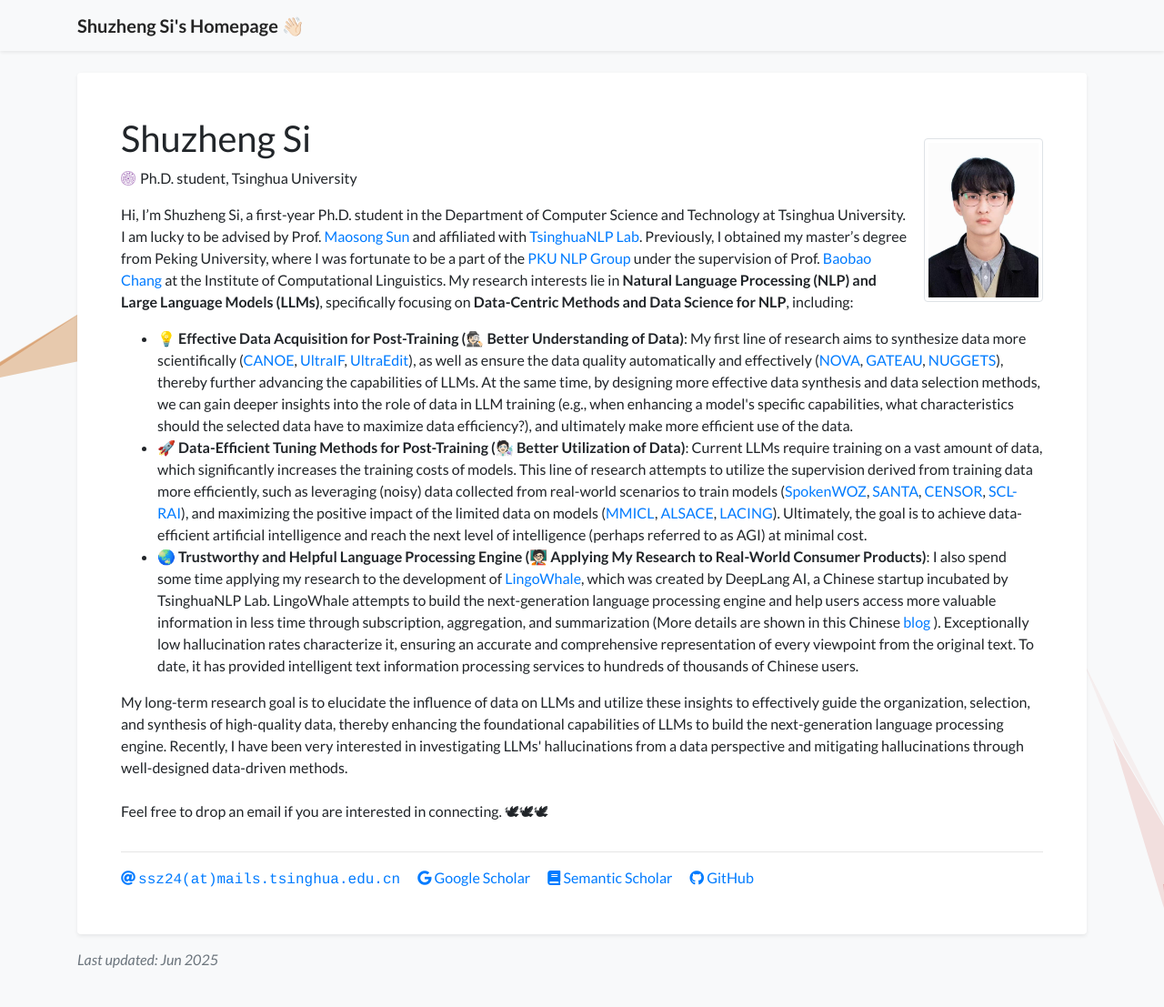
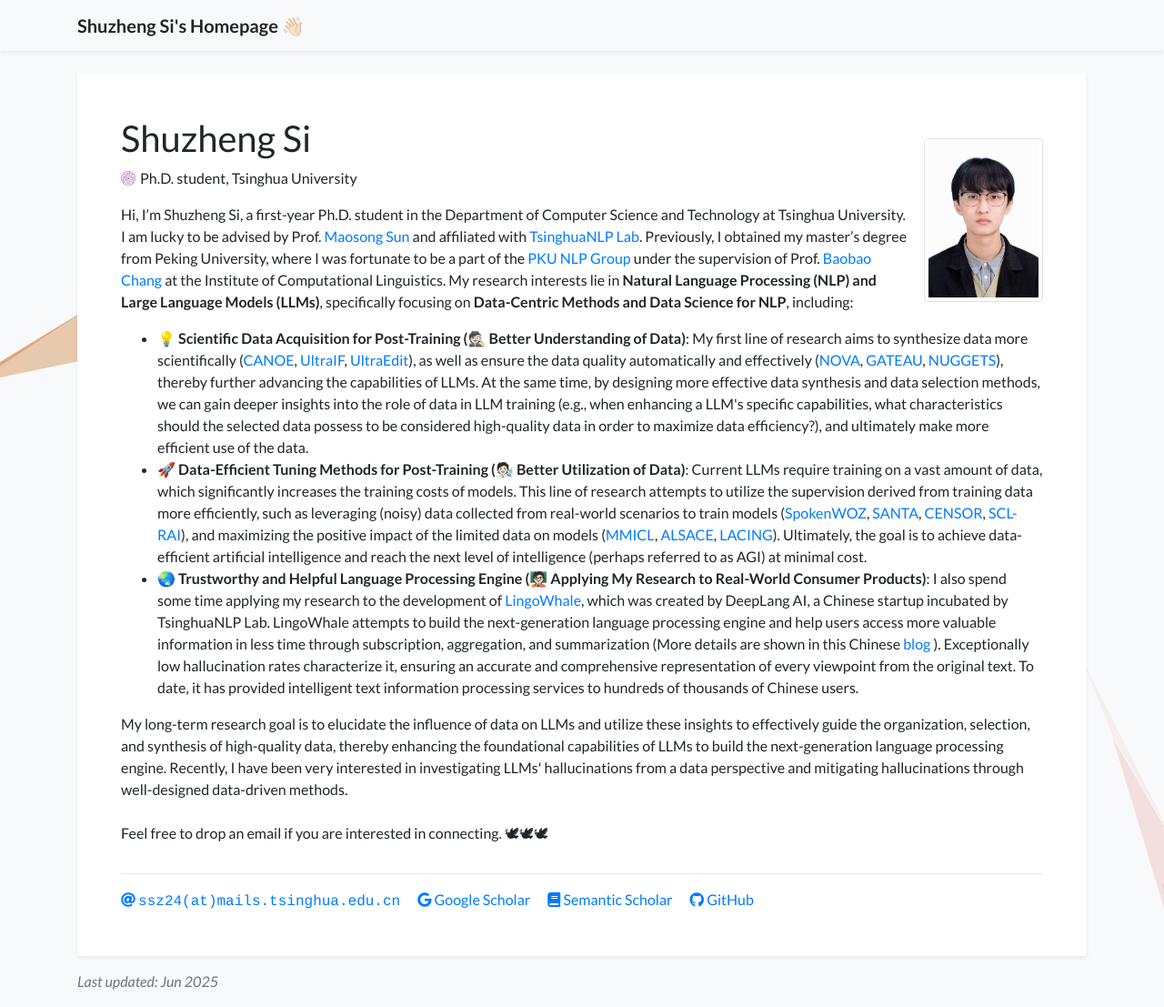
Before and after one commit to S1s-Z/s1s-z.github.io, a Jekyll site: the page built from index.html, in a window 1280 px wide and 1107 px high. Shown: the whole window at 91% size. Built offline with Jekyll 4.4.1, drawn with Linux system fonts in a browser that asks for light colours; a style sheet for code colours, icons or effects is not loaded.

Commit message:
Update profile.yml

```diff
--- a/_data/profile.yml
+++ b/_data/profile.yml
@@ -24,7 +24,7 @@
   <br>
   <ul class="pub">
       <li>
-          💡 <b>Effective Data Acquisition for Post-Training (🕵🏻 Better Understanding of Data)</b>: My first line of research aims to synthesize data more scientifically (<a href="https://arxiv.org/abs/2505.16483">CANOE</a>, <a href="https://arxiv.org/abs/2502.04153">UltraIF</a>, <a href="https://arxiv.org/abs/2407.05282">UltraEdit</a>), as well as ensure the data quality automatically and effectively (<a href="https://arxiv.org/abs/2502.07340">NOVA</a>, <a href="https://arxiv.org/abs/2410.15633">GATEAU</a>, <a href="https://arxiv.org/abs/2312.10302">NUGGETS</a>), thereby further advancing the capabilities of LLMs. At the same time, by designing more effective data synthesis and data selection methods, we can gain deeper insights into the role of data in LLM training (e.g., when enhancing a model's specific capabilities, what characteristics should the selected data have to maximize data efficiency?), and ultimately make more efficient use of the data.
+          💡 <b>Scientific Data Acquisition for Post-Training (🕵🏻 Better Understanding of Data)</b>: My first line of research aims to synthesize data more scientifically (<a href="https://arxiv.org/abs/2505.16483">CANOE</a>, <a href="https://arxiv.org/abs/2502.04153">UltraIF</a>, <a href="https://arxiv.org/abs/2407.05282">UltraEdit</a>), as well as ensure the data quality automatically and effectively (<a href="https://arxiv.org/abs/2502.07340">NOVA</a>, <a href="https://arxiv.org/abs/2410.15633">GATEAU</a>, <a href="https://arxiv.org/abs/2312.10302">NUGGETS</a>), thereby further advancing the capabilities of LLMs. At the same time, by designing more effective data synthesis and data selection methods, we can gain deeper insights into the role of data in LLM training (e.g., when enhancing a LLM's specific capabilities, what characteristics should the selected data possess to be considered high-quality data in order to maximize data efficiency?), and ultimately make more efficient use of the data.
       </li>
       <li>
           🚀 <b>Data-Efficient Tuning Methods for Post-Training (🧑🏻‍🔬 Better Utilization of Data)</b>: Current LLMs require training on a vast amount of data, which significantly increases the training costs of models. This line of research attempts to utilize the supervision derived from training data more efficiently, such as leveraging (noisy) data collected from real-world scenarios to train models (<a href="https://arxiv.org/abs/2305.13040">SpokenWOZ</a>, <a href="https://arxiv.org/abs/2305.04076">SANTA</a>, <a href="https://arxiv.org/abs/2311.08010">CENSOR</a>, <a href="https://arxiv.org/abs/2209.01646">SCL-RAI</a>), and maximizing the positive impact of the limited data on models (<a href="https://arxiv.org/abs/2309.07915">MMICL</a>, <a href="https://arxiv.org/abs/2404.08491">ALSACE</a>, <a href="https://arxiv.org/abs/2411.14279">LACING</a>). Ultimately, the goal is to achieve data-efficient artificial intelligence and reach the next level of intelligence (perhaps referred to as AGI) at minimal cost.
```
